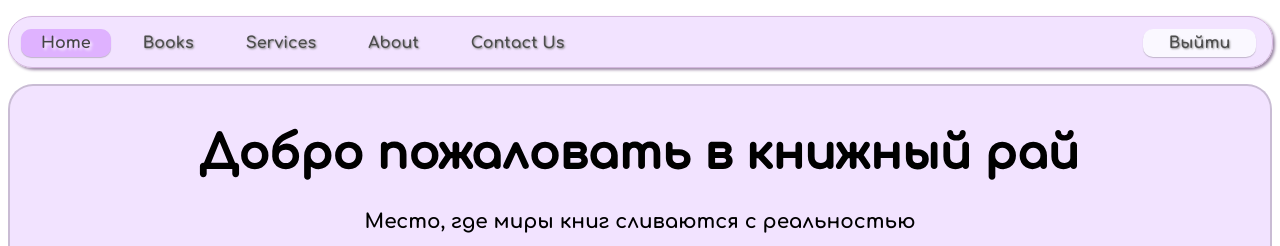
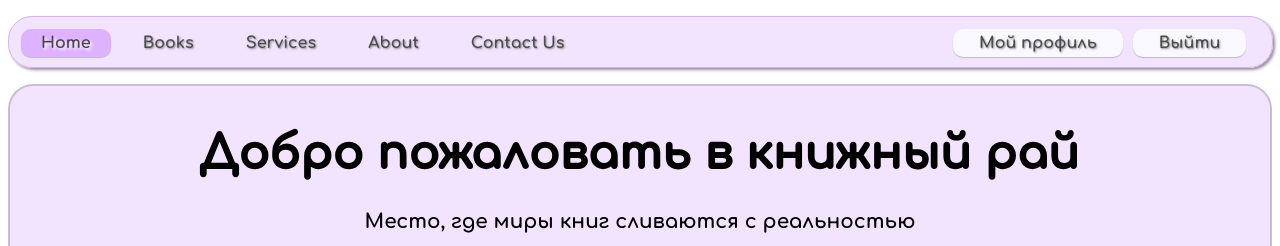
Before and after one commit to sligius/backend_project, a Django app: page /home/ in a window 1280 px wide. Shown: the top 246 px of the page. Run offline with Django 4.2, Linux system fonts and the light colour scheme; the visitor is signed in with stand-in values (Sample User, id 1); data that the repository does not hold is empty.

Commit message:
+add profile button

```diff
--- a/FirstLabBackend/urls.py
+++ b/FirstLabBackend/urls.py
@@ -15,15 +15,14 @@ Including another URLconf
     2. Add a URL to urlpatterns:  path('blog/', include('blog.urls'))
 """
 from django.contrib import admin
-from django.urls import path
+from django.urls import path, re_path
 from test_django import views
 
 urlpatterns = [
     path('admin/', admin.site.urls),
     path('book/<int:book_id>/', views.book_detail, name='book_detail'),
     path('favourite_books/<str:user>/', views.favourite_books, name='favourite_books'),
-    path('profile/<str:user>/', views.reader_profile, name='reader_profile'),
-    path('critic/<str:username>/', views.critic_profile, name='critic_profile'),
+    re_path(r'^profile/(?P<username>[\w.@+-]+)/$', views.profile_dispatcher, name='profile_dispatcher'),
     path('', views.show_index, name='login'),
     path('logout/', views.logout_view, name='logout'),
     path('home/', views.home_page, name='home'),
--- a/static/css/base.css
+++ b/static/css/base.css
@@ -3,6 +3,7 @@
 * {
     font-family: "Comfortaa", sans-serif;
 }
+
 
 #menu-bar-template {
     width: 99%;
@@ -16,7 +17,7 @@
     position: relative;
     z-index: 999;
     display: flex;
-    justify-content: flex-end;
+    justify-content: flex-start; /* Используем flex-start для выравнивания элементов в начале */
 }
 
 #menu-bar-template li {
@@ -35,6 +36,11 @@
     border-radius: 10px;
 }
 
+#menu-bar-template .last-items-container {
+    margin-right: 10px;
+    margin-left: auto;
+}
+
 #menu-bar-template a {
     font-weight: bold;
     font-size: 16px;
@@ -42,7 +48,6 @@
     text-decoration: none;
     display: block;
     padding: 6px 20px;
-    margin: 0 0 6px;
     border-radius: 10px;
     text-shadow: 1px 1px 2px #8d8d8d;
 }
--- a/static/css/profile.css
+++ b/static/css/profile.css
@@ -53,7 +53,6 @@ a:hover {
 }
 
 .edit-icon {
-    vertical-align: middle;
     margin-left: 5px;
 }
 
--- a/templates/base.html
+++ b/templates/base.html
@@ -11,7 +11,8 @@
 <header>
     <nav>
         <ul id="menu-bar-template">
-            <li {% if request.path_info == '/home/' %} class="active" {% endif %}><a href="{% url 'home' %}">Home</a></li>
+            <li {% if request.path_info == '/home/' %} class="active" {% endif %}><a href="{% url 'home' %}">Home</a>
+            </li>
             <li><a href="#">Books</a>
                 <ul>
                     <li><a href="#">Book Shop</a></li>
@@ -21,6 +22,12 @@
             <li><a href="#">Services</a></li>
             <li><a href="#">About</a></li>
             <li><a href="#">Contact Us</a></li>
+        <div class="last-items-container">
+            <li class="last-item">
+                {% if user.is_authenticated %}
+                    <a href="{% url 'profile_dispatcher' user.username %}">Мой профиль</a>
+                {% endif %}
+            </li>
             <li class="last-item">
                 {% if user.is_authenticated %}
                     <a href="{% url 'logout' %}">Выйти</a>
@@ -28,6 +35,7 @@
                     <a href="{% url 'login' %}">Войти</a>
                 {% endif %}
             </li>
+        </div>
         </ul>
     </nav>
 </header>
--- a/templates/create_review.html
+++ b/templates/create_review.html
@@ -14,9 +14,9 @@
             <form method="post">
                 {% csrf_token %}
                 <p>{{ form.critic.label }}: {{ request.user.get_username }}
-                <input type="hidden" name="critic" value="{{ critic.id }}" /></p>
+                    <input type="hidden" name="critic" value="{{ critic.id }}"/></p>
                 <p>{{ form.book.label }}: {{ book.title }}
-                 <input type="hidden" name="book" value="{{ book.id }}" />  </p>
+                    <input type="hidden" name="book" value="{{ book.id }}"/></p>
                 <p>{{ form.content.label }}: {{ form.content }}</p>
                 <button class="submit-button" type="submit">Отправить</button>
             </form>
--- a/test_django/views.py
+++ b/test_django/views.py
@@ -1,6 +1,7 @@
 from django.contrib.auth import authenticate, login, logout
 from django.contrib.auth.decorators import login_required, user_passes_test
 from django.contrib.auth.models import User, Group
+from django.http import HttpResponseNotFound
 from django.shortcuts import render, redirect
 from .models import Book, FavoriteBook, Reader, Review, Critic
 from .forms import ReviewForm
@@ -8,25 +9,20 @@ from .forms import ReviewForm
 
 def create_review(request, book_id):
     book = Book.objects.get(pk=book_id)
-    print(book)
     if request.method == 'POST':
         form = ReviewForm(request.POST)
-        print('request')
-        print(request.user.id)
-        print(Critic.objects.get(user_id=request.user.id))
         if form.is_valid():
             review = form.save(commit=False)
             review.critic = Critic.objects.get(user_id=request.user.id)
-            print(review.critic)
             review.book = book
             review.save()
-            print(review)
             return redirect('book_detail', book_id=book_id)
     else:
         initial_data = {'critic': Critic.objects.get(user_id=request.user.id), 'book': book}
         form = ReviewForm(initial=initial_data)
 
-    return render(request, 'create_review.html', {'form': form, 'book': book, 'critic': Critic.objects.get(user_id=request.user.id)})
+    return render(request, 'create_review.html',
+                  {'form': form, 'book': book, 'critic': Critic.objects.get(user_id=request.user.id)})
 
 
 def book_detail(request, book_id):
@@ -34,16 +30,25 @@ def book_detail(request, book_id):
     reviews = Review.objects.filter(book=book)
     user = request.user
     user_belongs_to_critics_group = user.groups.filter(name='Critics').exists() or user.is_superuser
-    print("user_belongs_to_critics_group:", user_belongs_to_critics_group)
     return render(request, 'book_detail.html',
                   {'user_belongs_to_critics_group': user_belongs_to_critics_group, 'book': book, 'reviews': reviews})
 
 
+def profile_dispatcher(request, username):
+    try:
+        return reader_profile(request, username)
+    except Reader.DoesNotExist:
+        try:
+            return critic_profile(request, username)
+        except Critic.DoesNotExist:
+            return HttpResponseNotFound('<h1>Страница не найдена</h1>')
+
+
 @login_required
 # @user_passes_test(lambda u: u.is_superuser or u.groups.filter(name='Readers').exists(), login_url='/not_access/')
-def reader_profile(request, user):
-    reader = Reader.objects.get(user__username=user)
-    if reader.user == request.user:
+def reader_profile(request, username):
+    reader = Reader.objects.get(user__username=username)
+    if reader.user == request.user or request.user.is_superuser:
         return render(request, 'reader_profile.html', {'reader': reader})
     else:
         return render(request, 'not_access.html')
@@ -52,7 +57,7 @@ def reader_profile(request, user):
 @login_required
 def critic_profile(request, username):
     critic = Critic.objects.get(user__username=username)
-    if critic.user == request.user:
+    if critic.user == request.user or request.user.is_superuser:
         return render(request, 'critic_profile.html', {'critic': critic})
     else:
         return render(request, 'not_access.html')
```
Lines whose indentation alone changed are shown as unchanged.
